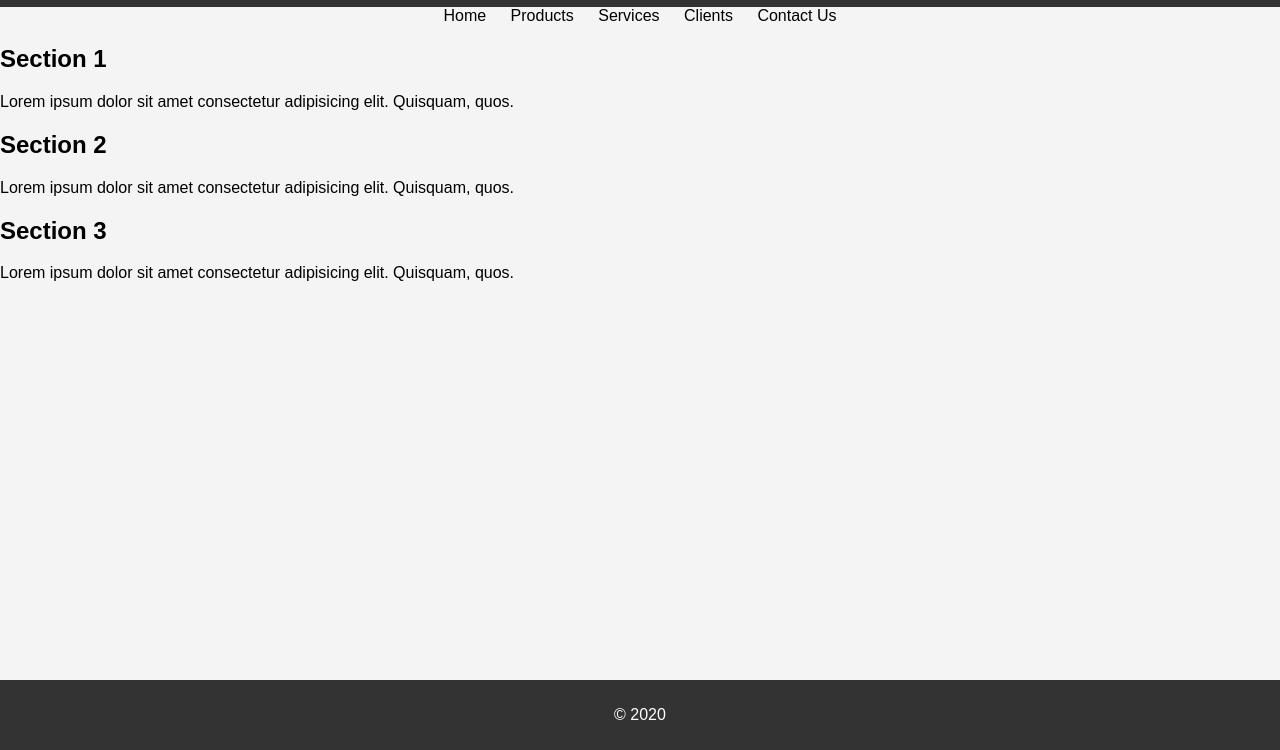
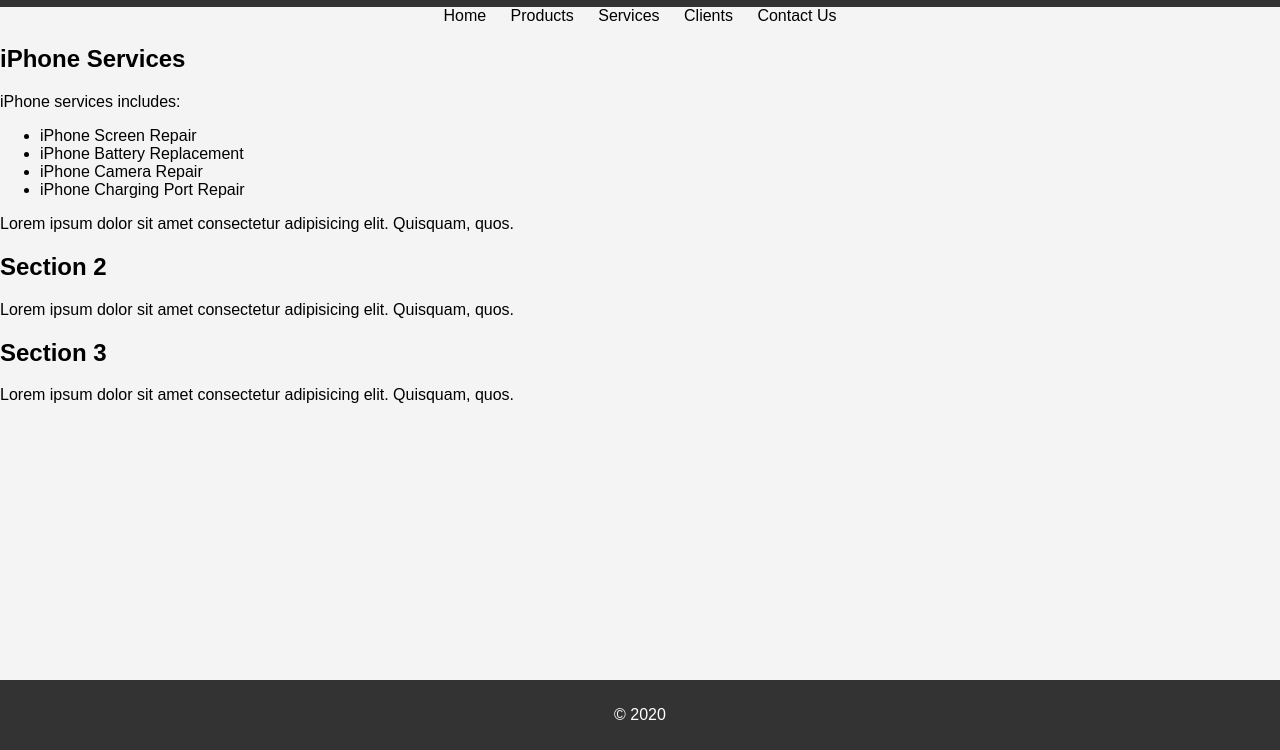
Before and after one commit to ainugiri/21May2024, a plain HTML site: page index.html in a window 1280 px wide. Shown: the part 50-800 px from the top of the page. Drawn offline with Linux system fonts and the light colour scheme.

Commit message:
added to staging and commited in a single command -a

```diff
--- a/index.html
+++ b/index.html
@@ -21,7 +21,14 @@
     </nav>
     <main>
         <section>
-            <h2>Section 1</h2>
+            <h2>iPhone Services</h2>
+            <p>iPhone services includes: </p>
+            <ul>
+                <li>iPhone Screen Repair</li>
+                <li>iPhone Battery Replacement</li>
+                <li>iPhone Camera Repair</li>
+                <li>iPhone Charging Port Repair</li>
+            </ul>
             <p>Lorem ipsum dolor sit amet consectetur adipisicing elit. Quisquam, quos.</p>
         </section>
         <section>
```
